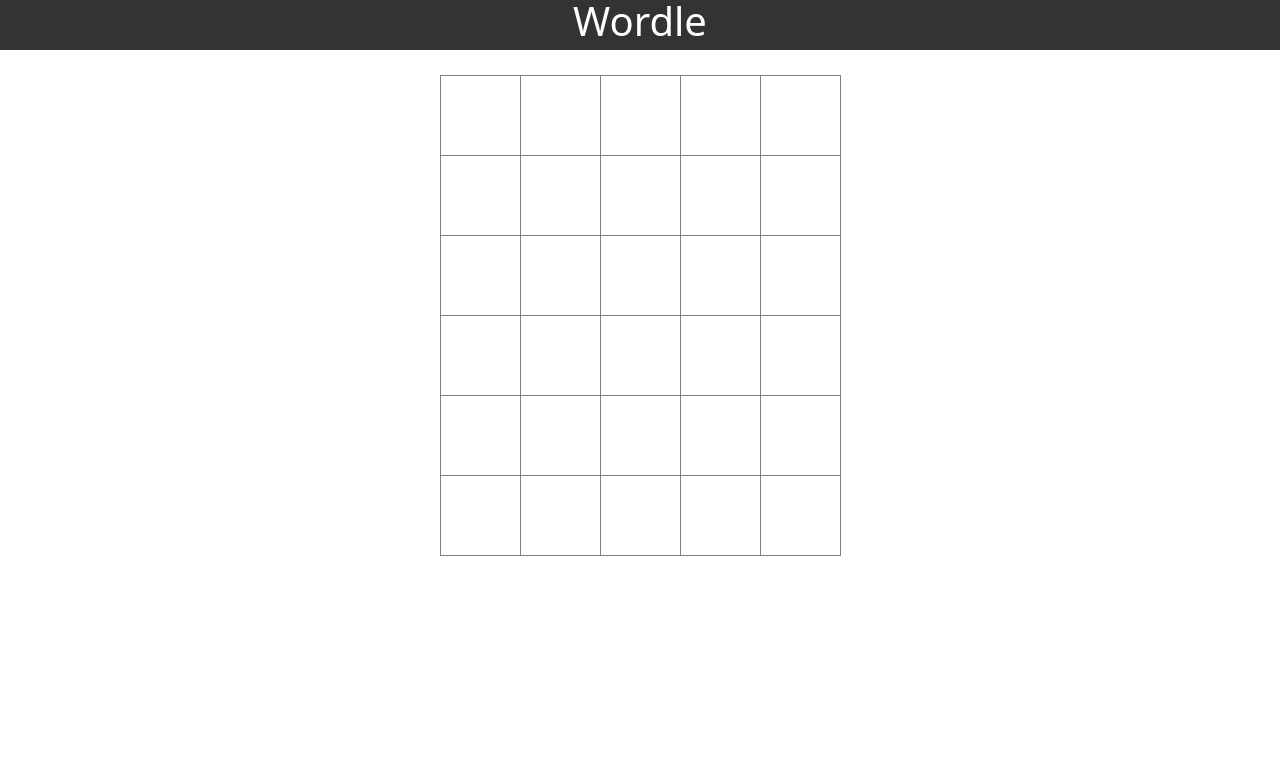
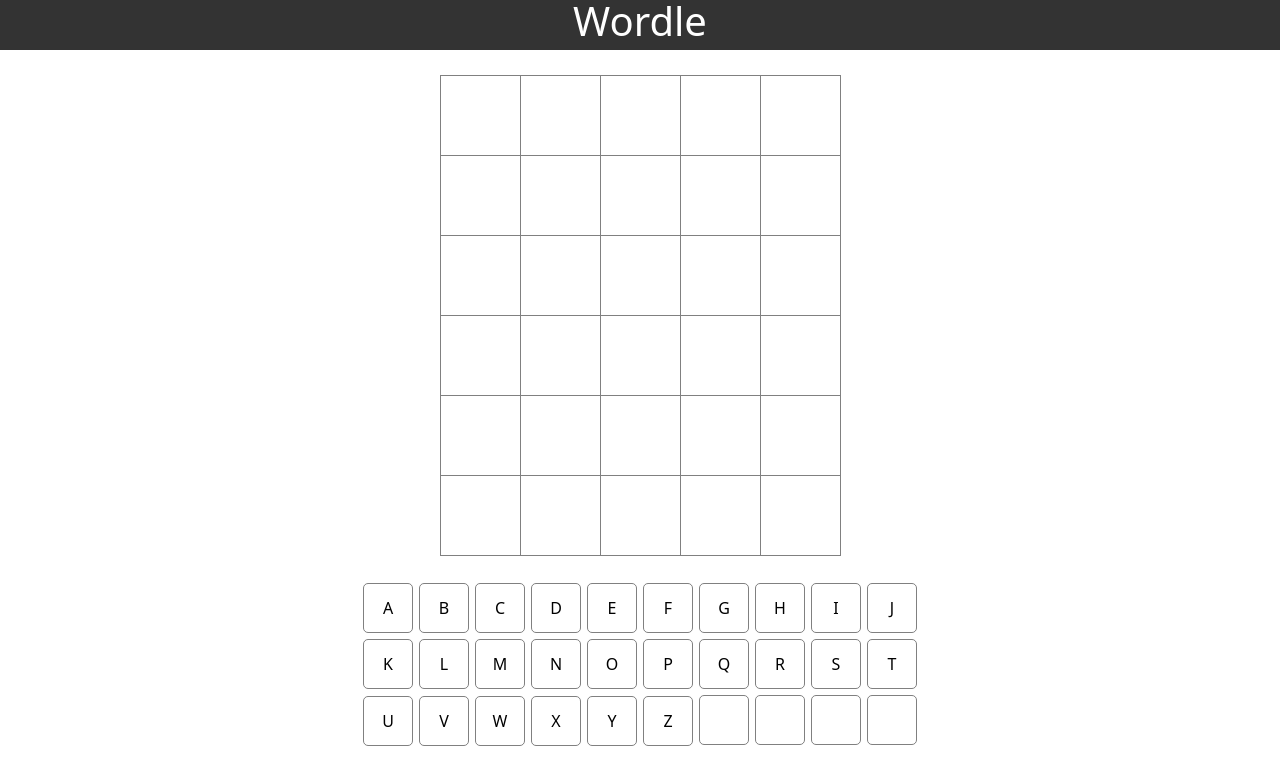
Before and after one commit to soliakt/wordle, a plain HTML site: page index.html in a window 1280 px wide. Drawn offline with nearby package versions, Linux system fonts and the light colour scheme.

Commit message:
words table and keyboard created

```diff
--- a/index.html
+++ b/index.html
@@ -1,4 +1,3 @@
-
 <!DOCTYPE html>
 <html lang="en">
 
@@ -18,8 +17,8 @@
     <nav>
         <h1>Wordle</h1>
     </nav>
-    <div class="letters">
-        <div id="lettersSquares"></div>
+    <div class="words">
+        <div id="wordsSquares"></div>
     </div>
     <div class="keyboard">
         <div id="keyboardSquares">
--- a/scripts.js
+++ b/scripts.js
@@ -1,8 +1,7 @@
-
 window.onload = function () {
     function generateLettersSquares(){
-        // Definimos debajo de qué elemento vamos a generar la tabla (parentElement)
-        parentElement = document.getElementById('lettersSquares');
+        // Definimos debajo de qué elemento vamos a generar la tabla (letterSquaresContainer)
+        letterSquaresContainer = document.getElementById('wordsSquares');
 
         const table = document.createElement('table');
         table.className = 'table-words'; // Asignamos la clase 'table-words' a la tabla para darle estilo en css
@@ -18,10 +17,33 @@
             table.appendChild(row);
         }
         // Añadimos la tabla al elemento padre
-        parentElement.appendChild(table);
+        letterSquaresContainer.appendChild(table);
     }
     generateLettersSquares();
     function generateKeyboard(){
         // Definimos debajo de qué elemento vamos a generar la tabla (parentElement)
+        parentElement = document.getElementById('keyboardSquares');
+        const table = document.createElement('table');
+        table.className = 'table-keyboard';
+        const numRows = 3;
+        const numColumns = 10;
+        let lettersCounter = 0;
+        const alphabet = 'ABCDEFGHIJKLMNOPQRSTUVWXYZ';
+        for (let i = 0; i < numRows; i++) {
+            const row = document.createElement('tr');
+            row.classList.add('lettersKeyboard');
+            for (let j = 0; j < numColumns; j++) {
+                const letter = alphabet.charAt(lettersCounter);
+                const cell = document.createElement('td');
+                cell.innerHTML = `<button type="button" id="${letter.toLowerCase()}">${letter}</button>`;
+                row.appendChild(cell);
+                lettersCounter++;
+            }
+            table.appendChild(row);
+        }
+
+        // Añadir la tabla al elemento padre
+        parentElement.appendChild(table);
     }
+    generateKeyboard();
 }
--- a/styles.css
+++ b/styles.css
@@ -15,12 +15,29 @@
     font-size: 24px;
 }
 
-.letters{
-    height: 500px;
+.lettersKeyboard{
+    display: flex;
+    align-items: center;
+    text-align: center;
+}
+
+
+
+.lettersKeyboard td button{
+    width: 50px;
+    height: 50px;
+    margin: 2px;
+    background-color: #fff;
+    border: 1px solid gray;
+    border-radius: 5px;
+}
+
+
+.table-keyboard{
     display: flex;
     align-items: center;
     justify-content: center;
-    padding: 265px 0;
+    flex-direction: column;
 }
 
 .table-words td{
@@ -30,3 +47,11 @@
     border: 1px solid gray;
     border-radius: 10%;
 }
+
+.words{
+    height: 500px;
+    display: flex;
+    align-items: center;
+    justify-content: center;
+    padding: 265px 0;
+}
```
